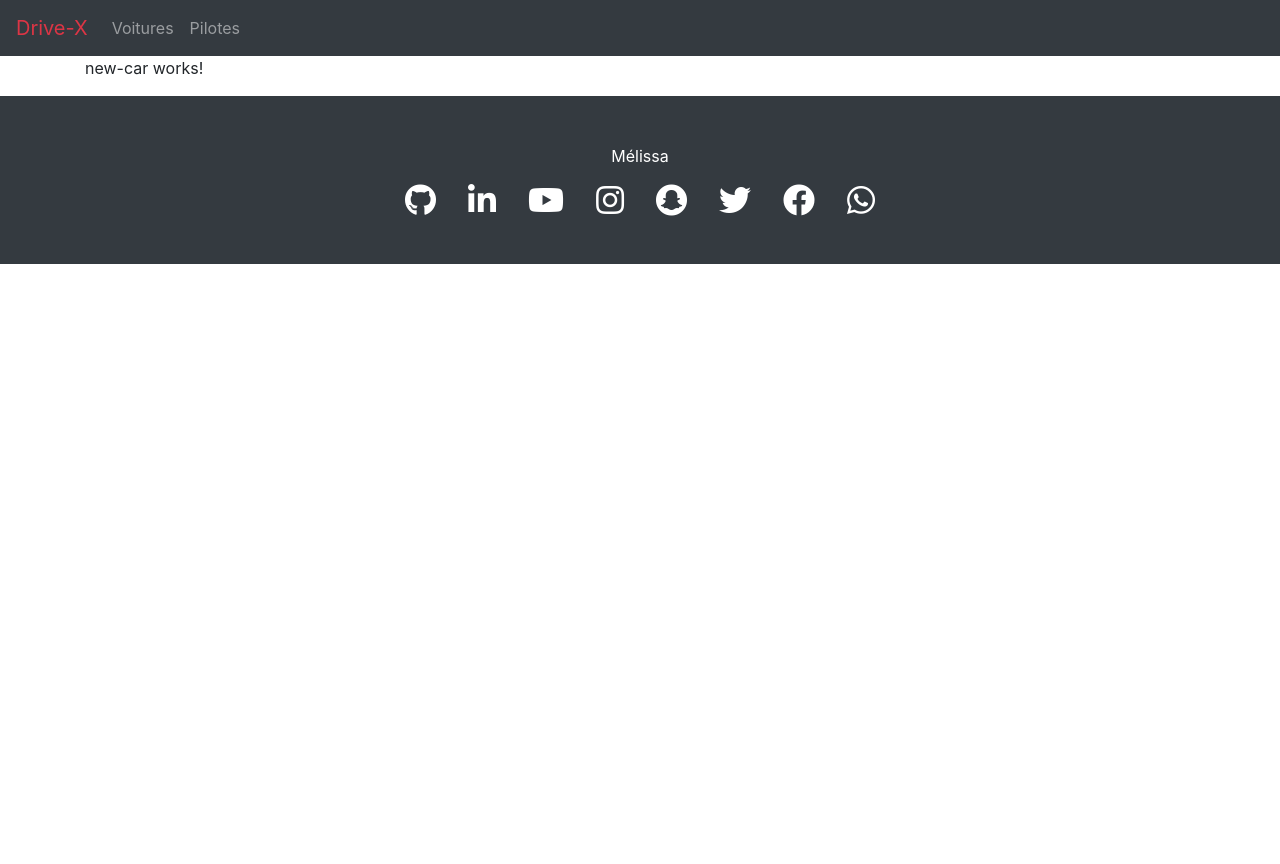
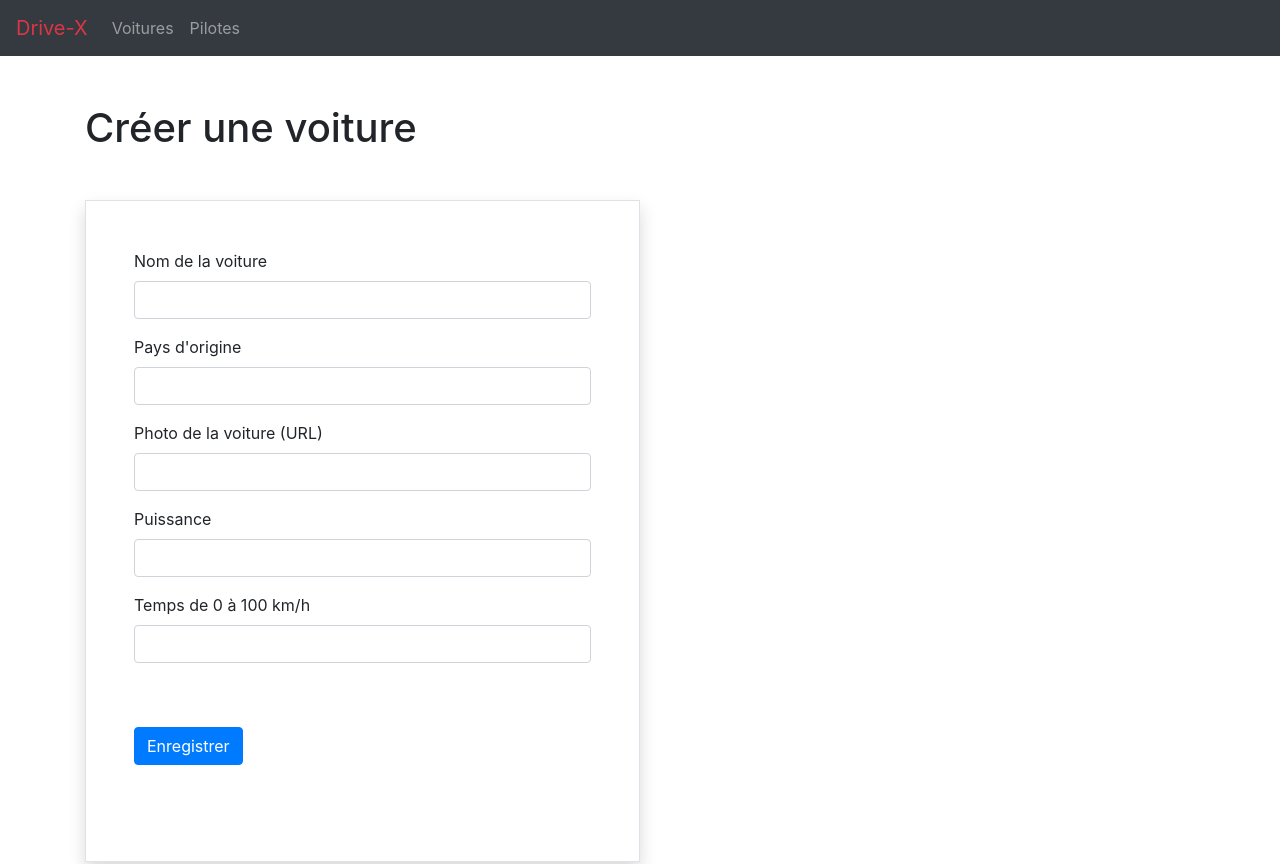
Before and after one commit to melissa98m/HelloWorld, an Angular app: page /new-car in a window 1280 px wide. Shown: the top 864 px of the page. Before the commit the page ends 800 px from the top, so only its background shows below. Built offline with nearby package versions, Linux system fonts and the light colour scheme.

Commit message:
form new car

```diff
--- a/src/app/cars-list/new-car/new-car.component.html
+++ b/src/app/cars-list/new-car/new-car.component.html
@@ -1 +1,27 @@
-<p>new-car works!</p>
+
+<h1 class="my-5">Créer une voiture</h1>
+<div class="col-6 border shadow my-5 p-5">
+<form>
+    <div class="form-group">
+      <label for="name">Nom de la voiture</label>
+      <input type="text" class="form-control" id="name" >
+    </div>
+    <div class="form-group">
+      <label for="pays">Pays d'origine</label>
+      <input type="text" class="form-control" id="pays">
+    </div>
+    <div class="form-group">
+        <label for="coverImage">Photo de la voiture (URL)</label>
+        <input type="text" class="form-control" id="coverImage">
+      </div>
+      <div class="form-group">
+        <label for="power">Puissance </label>
+        <input type="number" class="form-control" id="power">
+      </div>
+      <div class="form-group">
+        <label for="perf">Temps de 0 à 100 km/h</label>
+        <input type="number" class="form-control" id="perf">
+      </div>
+      <button type="submit" class="btn btn-primary my-5">Enregistrer</button>
+  </form>
+  </div>
```
